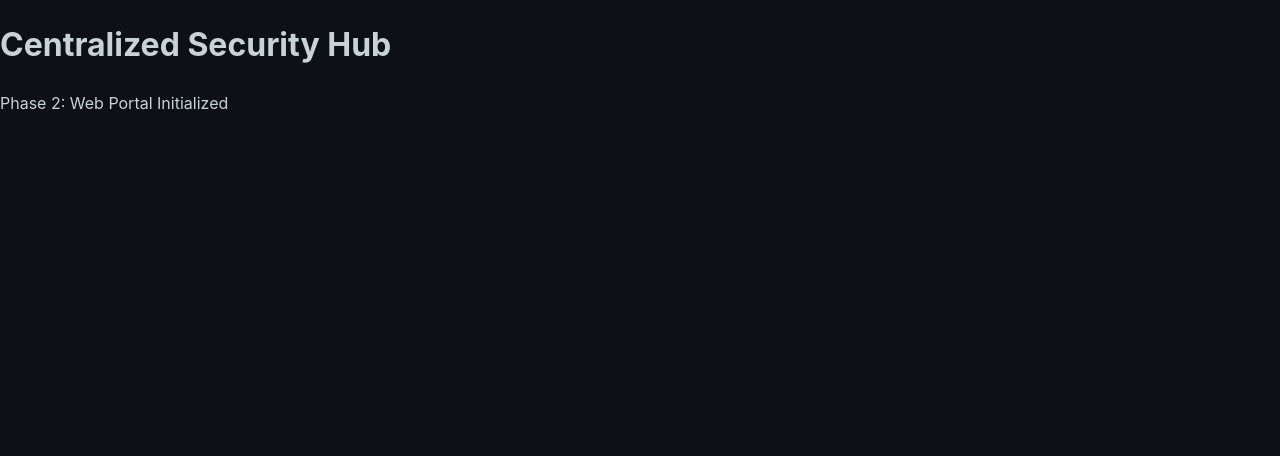
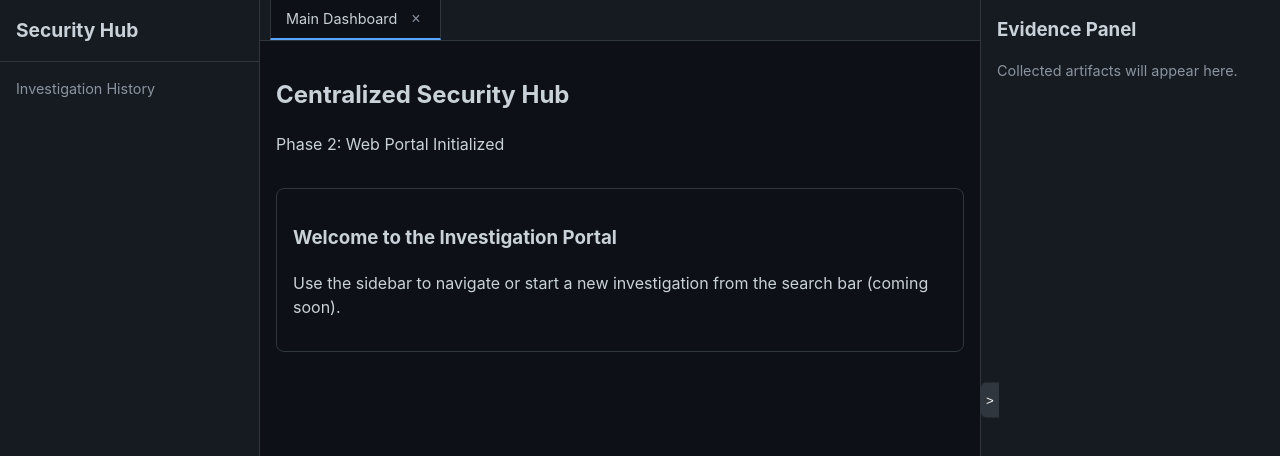
Before and after one commit to audin30/vbg_agentic_vm, a React (Vite) app in the folder frontend/: page / in a window 1280 px wide. Shown: the top 456 px of the page. Built offline with nearby package versions, Linux system fonts and the light colour scheme.

Commit message:
feat: implement main layout and backend tab endpoints

```diff
--- a/frontend/src/App.tsx
+++ b/frontend/src/App.tsx
@@ -1,15 +1,27 @@
+import { useEffect } from 'react'
 import './App.css'
+import Layout from './components/Layout'
+import { useTabStore } from './store/useTabStore'
 
 function App() {
+  const addTab = useTabStore((state) => state.addTab);
+
+  useEffect(() => {
+    // Add a default tab on load if none exist
+    addTab({ id: 'dashboard', title: 'Main Dashboard' });
+  }, [addTab]);
+
   return (
-    <div className="app-container">
-      <header>
+    <Layout>
+      <div className="content">
         <h1>Centralized Security Hub</h1>
-      </header>
-      <main>
         <p>Phase 2: Web Portal Initialized</p>
-      </main>
-    </div>
+        <div style={{ marginTop: '2rem', padding: '1rem', border: '1px solid var(--border)', borderRadius: '8px' }}>
+          <h3>Welcome to the Investigation Portal</h3>
+          <p>Use the sidebar to navigate or start a new investigation from the search bar (coming soon).</p>
+        </div>
+      </div>
+    </Layout>
   )
 }
 
--- /dev/null
+++ b/frontend/src/components/Layout.tsx
@@ -0,0 +1,66 @@
+import React, { useState } from 'react';
+import TabBar from './TabBar';
+
+const Layout: React.FC<{ children: React.ReactNode }> = ({ children }) => {
+  const [isEvidencePanelOpen, setIsEvidencePanelOpen] = useState(true);
+
+  return (
+    <div style={{ display: 'flex', height: '100vh', width: '100vw', overflow: 'hidden' }}>
+      {/* Sidebar */}
+      <aside style={{ width: '260px', backgroundColor: 'var(--sidebar-bg)', borderRight: '1px solid var(--border)', display: 'flex', flexDirection: 'column' }}>
+        <div style={{ padding: '1rem', borderBottom: '1px solid var(--border)' }}>
+          <h2 style={{ fontSize: '1.2rem', margin: 0 }}>Security Hub</h2>
+        </div>
+        <nav style={{ flex: 1, padding: '1rem' }}>
+          {/* History/Navigation will go here */}
+          <div style={{ color: '#8b949e', fontSize: '0.9rem' }}>Investigation History</div>
+        </nav>
+      </aside>
+
+      {/* Main Area */}
+      <main style={{ flex: 1, display: 'flex', flexDirection: 'column', backgroundColor: 'var(--bg-dark)' }}>
+        <TabBar />
+        <section style={{ flex: 1, overflowY: 'auto', padding: '1rem' }}>
+          {children}
+        </section>
+      </main>
+
+      {/* Evidence Panel */}
+      <aside style={{
+        width: isEvidencePanelOpen ? '300px' : '0px',
+        backgroundColor: 'var(--sidebar-bg)',
+        borderLeft: isEvidencePanelOpen ? '1px solid var(--border)' : 'none',
+        transition: 'width 0.3s ease',
+        display: 'flex',
+        flexDirection: 'column',
+        position: 'relative',
+        overflow: 'hidden'
+      }}>
+        <button
+          onClick={() => setIsEvidencePanelOpen(!isEvidencePanelOpen)}
+          style={{
+            position: 'absolute',
+            left: isEvidencePanelOpen ? '0px' : '-25px',
+            top: '50%',
+            transform: 'translateY(-50%)',
+            backgroundColor: 'var(--border)',
+            border: 'none',
+            color: 'white',
+            cursor: 'pointer',
+            padding: '10px 5px',
+            borderRadius: '5px 0 0 5px',
+            zIndex: 10
+          }}
+        >
+          {isEvidencePanelOpen ? '>' : '<'}
+        </button>
+        <div style={{ padding: '1rem', width: '300px' }}>
+          <h3 style={{ margin: 0 }}>Evidence Panel</h3>
+          <div style={{ marginTop: '1rem', color: '#8b949e', fontSize: '0.9rem' }}>Collected artifacts will appear here.</div>
+        </div>
+      </aside>
+    </div>
+  );
+};
+
+export default Layout;
--- /dev/null
+++ b/frontend/src/components/TabBar.tsx
@@ -0,0 +1,62 @@
+import React from 'react';
+import { useTabStore } from '../store/useTabStore';
+
+const TabBar: React.FC = () => {
+  const { tabs, setActiveTab, removeTab } = useTabStore();
+
+  return (
+    <div style={{
+      display: 'flex',
+      backgroundColor: 'var(--sidebar-bg)',
+      borderBottom: '1px solid var(--border)',
+      padding: '0 10px',
+      gap: '5px',
+      overflowX: 'auto',
+      minHeight: '40px'
+    }}>
+      {tabs.map((tab) => (
+        <div
+          key={tab.id}
+          onClick={() => setActiveTab(tab.id)}
+          style={{
+            padding: '8px 15px',
+            cursor: 'pointer',
+            backgroundColor: tab.isActive ? 'var(--bg-dark)' : 'transparent',
+            borderBottom: tab.isActive ? '2px solid var(--accent)' : 'none',
+            display: 'flex',
+            alignItems: 'center',
+            gap: '10px',
+            whiteSpace: 'nowrap',
+            borderRight: '1px solid var(--border)',
+            borderLeft: '1px solid var(--border)'
+          }}
+        >
+          <span style={{ fontSize: '0.9rem' }}>{tab.title}</span>
+          <button
+            onClick={(e) => {
+              e.stopPropagation();
+              removeTab(tab.id);
+            }}
+            style={{
+              background: 'none',
+              border: 'none',
+              color: '#8b949e',
+              cursor: 'pointer',
+              fontSize: '1rem',
+              padding: '0 4px'
+            }}
+          >
+            ×
+          </button>
+        </div>
+      ))}
+      {tabs.length === 0 && (
+        <div style={{ display: 'flex', alignItems: 'center', padding: '0 10px', color: '#8b949e', fontSize: '0.8rem' }}>
+          No active investigations
+        </div>
+      )}
+    </div>
+  );
+};
+
+export default TabBar;
```
Also changed, not shown: 1 other file (tests, documents, lock files or other folders).
